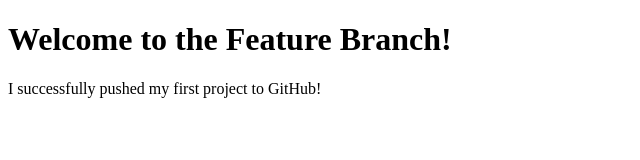
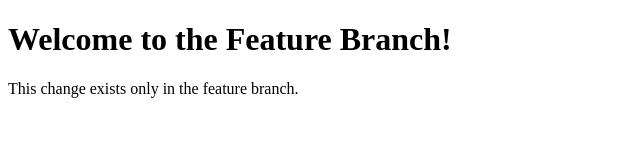
Before and after one commit to Owen9860/GitPractice, a plain HTML site: page index.html in a window 1280 px wide. Shown: the full height of the page, 0-640 px from the left. Drawn offline with Linux system fonts and the light colour scheme.

Commit message:
Updated feature branch homepage

```diff
--- a/index.html
+++ b/index.html
@@ -5,6 +5,6 @@
 </head>
 <body>
     <h1>Welcome to the Feature Branch!</h1>
-    <p>I successfully pushed my first project to GitHub!</p>
+    <p><p>This change exists only in the feature branch.</p></p>
 </body>
 </html>
```
